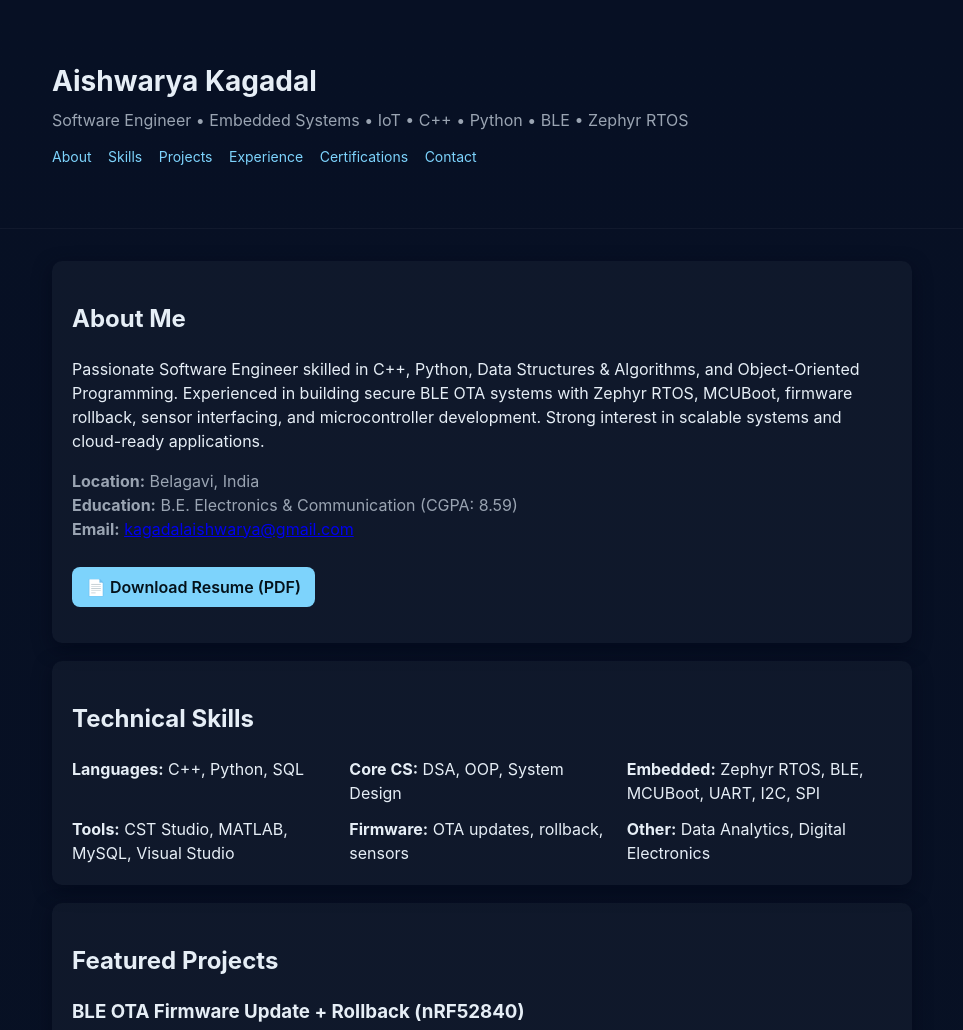
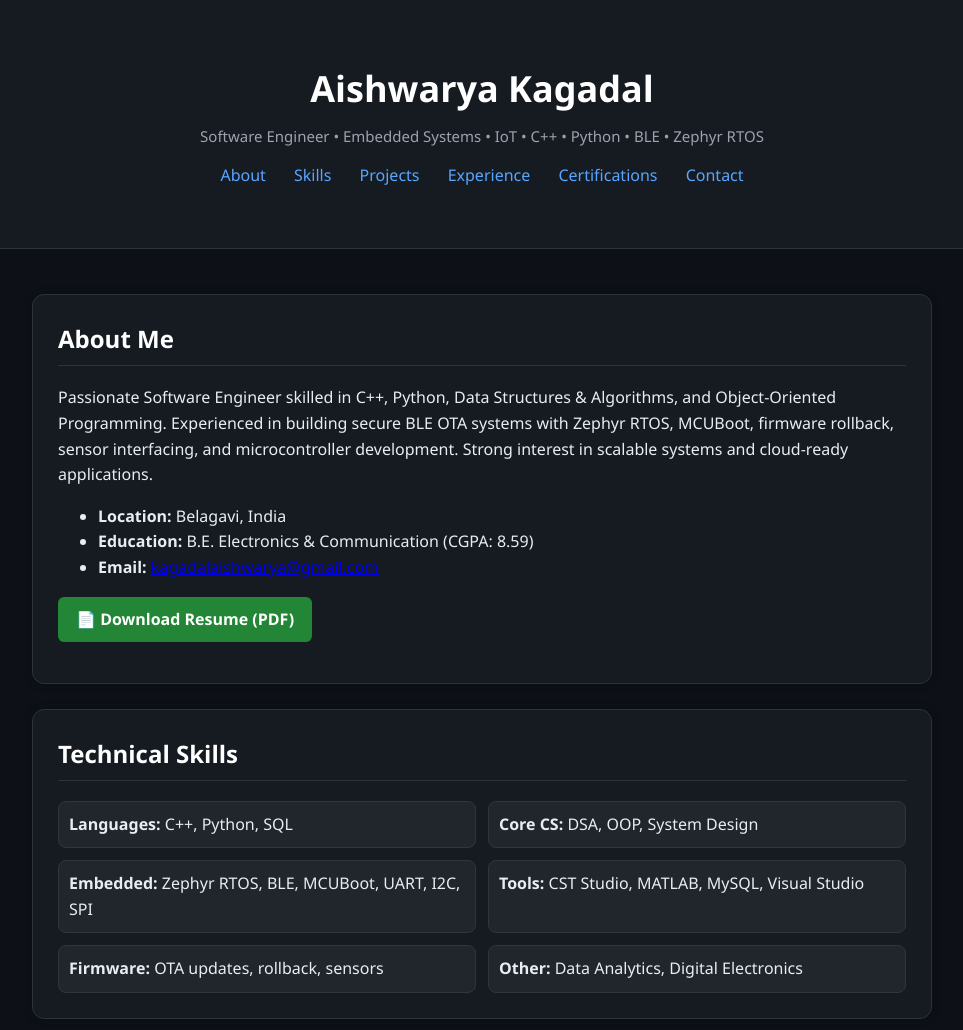
Before and after one commit to Aishwarya-Kagadal/.github.io, a plain HTML site: page index.html in a window 1280 px wide. Shown: the top 1030 px of the page, without its empty margins (158-1121 px from the left). Drawn offline with Linux system fonts and the light colour scheme.

Commit message:
Update style.css

```diff
--- a/style.css
+++ b/style.css
@@ -1,16 +1,160 @@
-:root{--bg:#0f1720;--card:#0b1220;--muted:#9aa4b2;--accent:#7dd3fc;--text:#e6eef6}
-*{box-sizing:border-box}body{font-family:Inter,system-ui,Segoe UI,Arial,sans-serif;margin:0;background:linear-gradient(180deg,#071024 0%,#081123 100%);color:var(--text);line-height:1.5}
-.container{max-width:900px;margin:32px auto;padding:0 20px}
-.site-header{padding:28px 0;border-bottom:1px solid rgba(255,255,255,.04)}
-.site-header h1{margin:0;font-size:28px}
-.subtitle{margin:6px 0 0;color:var(--muted)}
-.top-links{margin-top:12px}
-.top-links a{color:var(--accent);margin-right:12px;text-decoration:none;font-size:14px}
-.card{background:rgba(255,255,255,.03);padding:20px;border-radius:10px;margin:18px 0;box-shadow:0 6px 18px rgba(2,6,23,.6)}
-.quick-stats{list-style:none;padding:0;margin:12px 0 0;color:var(--muted)}
-.skills-grid{display:grid;grid-template-columns:repeat(auto-fit,minmax(220px,1fr));gap:12px}
-.project{margin-bottom:14px}
-.job{margin-bottom:12px}
-.site-footer{padding:18px 0;margin-top:28px;text-align:center;color:var(--muted);font-size:14px}
-a.btn{display:inline-block;margin-top:10px;padding:8px 14px;border-radius:8px;background:var(--accent);color:#04111a;text-decoration:none;font-weight:600}
-@media(max-width:600px){.container{padding:16px}.site-header h1{font-size:22px}}
+/* ------------------ GLOBAL ------------------ */
+
+body {
+  margin: 0;
+  padding: 0;
+  font-family: "Segoe UI", Arial, sans-serif;
+  background: #0d1117;
+  color: #e6edf3;
+  line-height: 1.6;
+}
+
+.container {
+  max-width: 900px;
+  margin: auto;
+  padding: 20px;
+}
+
+/* ------------------ HEADER ------------------ */
+
+.site-header {
+  text-align: center;
+  padding: 40px 20px;
+  background: #161b22;
+  border-bottom: 1px solid #2d333b;
+}
+
+.site-header h1 {
+  margin: 0;
+  font-size: 36px;
+  color: #ffffff;
+}
+
+.subtitle {
+  margin-top: 6px;
+  color: #9ca3af;
+  font-size: 15px;
+}
+
+.top-links a {
+  color: #58a6ff;
+  margin: 0 12px;
+  text-decoration: none;
+  font-weight: 500;
+}
+
+.top-links a:hover {
+  text-decoration: underline;
+}
+
+/* ------------------ CARDS ------------------ */
+
+.card {
+  background: #161b22;
+  padding: 25px;
+  margin: 25px 0;
+  border-radius: 12px;
+  border: 1px solid #2d333b;
+  box-shadow: 0 0 8px rgba(0, 0, 0, 0.3);
+}
+
+/* ------------------ BUTTON ------------------ */
+
+.btn {
+  display: inline-block;
+  padding: 10px 18px;
+  background: #238636;
+  color: white;
+  border-radius: 6px;
+  text-decoration: none;
+  font-weight: bold;
+  transition: 0.25s;
+}
+
+.btn:hover {
+  background: #2ea043;
+}
+
+/* ------------------ HEADINGS ------------------ */
+
+h2 {
+  margin-top: 0;
+  border-bottom: 1px solid #2d333b;
+  padding-bottom: 6px;
+  color: #ffffff;
+}
+
+h3 {
+  color: #d0d7de;
+}
+
+/* ------------------ SKILLS GRID ------------------ */
+
+.skills-grid {
+  display: grid;
+  grid-template-columns: 1fr 1fr;
+  gap: 12px;
+}
+
+.skills-grid div {
+  background: #21262d;
+  padding: 10px;
+  border-radius: 8px;
+  border: 1px solid #30363d;
+}
+
+/* ------------------ PROJECTS ------------------ */
+
+.project {
+  padding: 10px 0;
+  border-bottom: 1px solid #30363d;
+}
+
+.project:last-child {
+  border-bottom: none;
+}
+
+.project a {
+  color: #79c0ff;
+  text-decoration: none;
+}
+
+.project a:hover {
+  text-decoration: underline;
+}
+
+/* ------------------ EXPERIENCE ------------------ */
+
+.job {
+  margin-bottom: 20px;
+}
+
+.job h3 {
+  margin-bottom: 4px;
+}
+
+.job ul {
+  margin-top: 6px;
+  padding-left: 20px;
+}
+
+/* ------------------ CONTACT ------------------ */
+
+#contact a {
+  color: #58a6ff;
+  text-decoration: none;
+}
+
+#contact a:hover {
+  text-decoration: underline;
+}
+
+/* ------------------ FOOTER ------------------ */
+
+.site-footer {
+  text-align: center;
+  padding: 20px;
+  margin-top: 40px;
+  color: #8b949e;
+  border-top: 1px solid #2d333b;
+}
```
